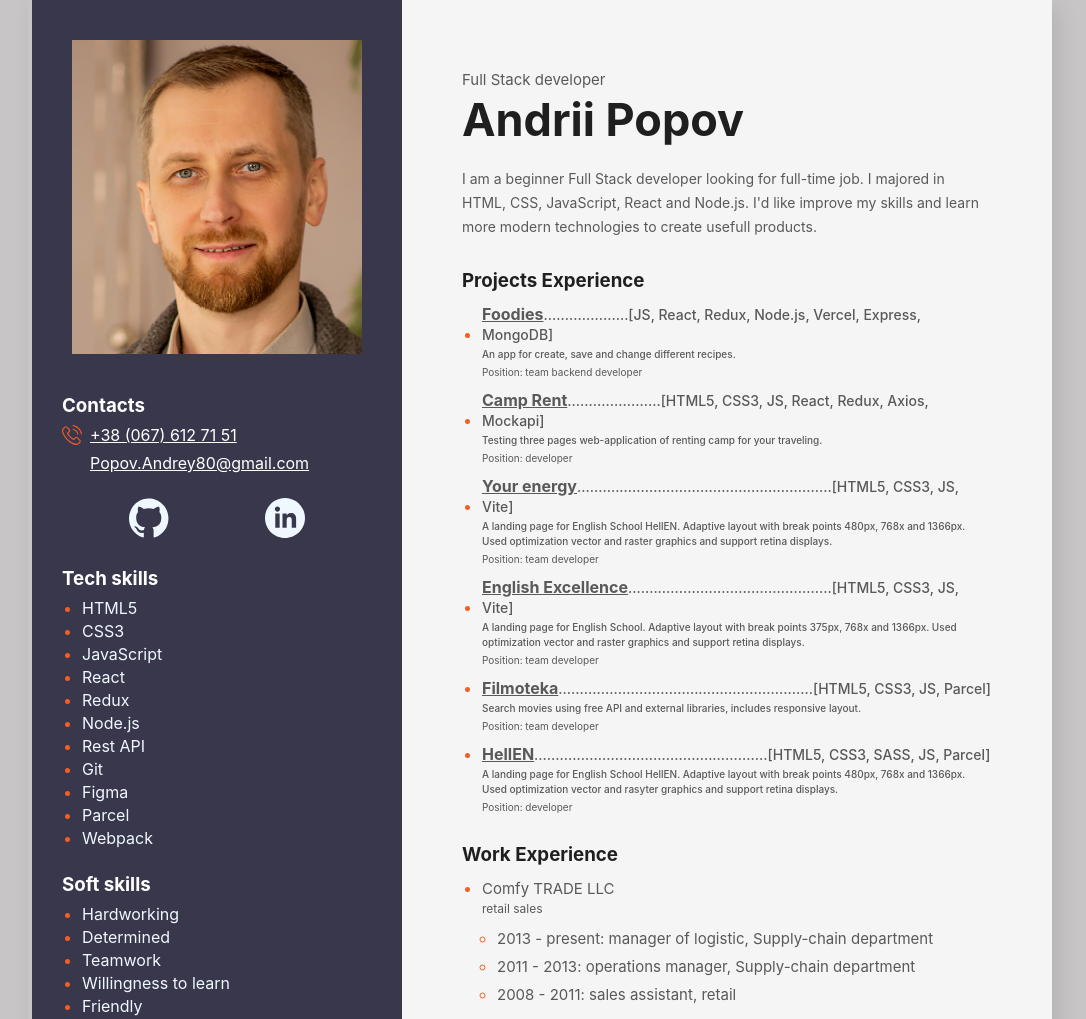
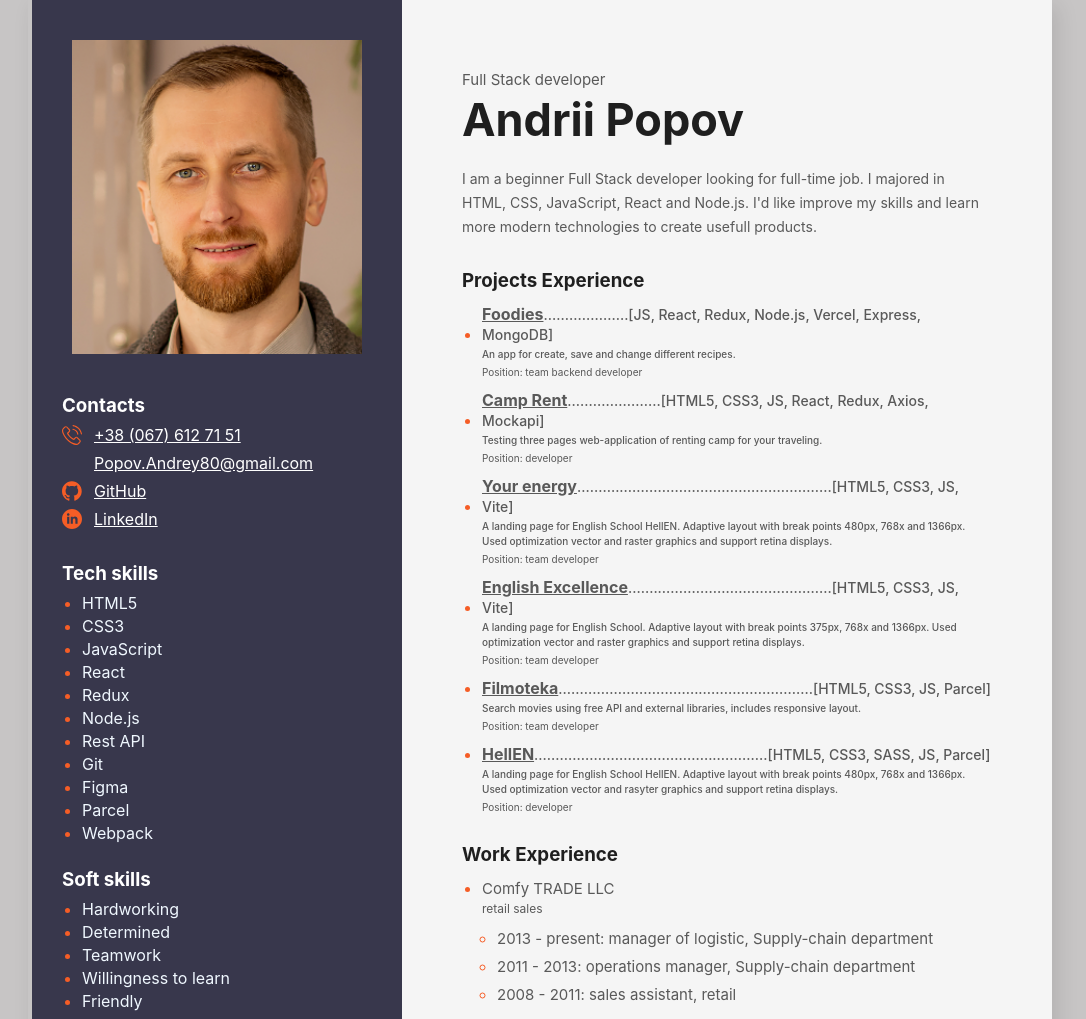
Before and after one commit to Andrii0207/resume, a plain HTML site: page index.html in a window 1280 px wide. Shown: the top 1019 px of the page, without its empty margins (100-1186 px from the left). Drawn offline with Linux system fonts and the light colour scheme.

Commit message:
fix mentor comment

```diff
--- a/index.html
+++ b/index.html
@@ -37,6 +37,7 @@
             <a
               class="project-link"
               href="https://foodies-front.vercel.app/"
+              target="_blank"
               ><span class="project-title">Foodies</span
               ><span class="link-span"
                 >....................[JS, React, Redux, Node.js, Vercel, Express, MongoDB]</span
@@ -49,6 +50,7 @@
             <a
               class="project-link"
               href="https://andrii0207.github.io/rent-camp-app/"
+              target="_blank"
               ><span class="project-title">Camp Rent</span
               ><span class="link-span"
                 >......................[HTML5, CSS3, JS, React, Redux, Axios, Mockapi]</span
@@ -63,6 +65,7 @@
             <a
               class="project-link"
               href="https://yaroslav2727.github.io/your-energy-team-project/"
+              target="_blank"
               ><span class="project-title">Your energy</span
               ><span class="link-span"
                 >............................................................[HTML5, CSS3, JS,
@@ -80,6 +83,7 @@
             <a
               class="project-link"
               href="https://andrii0207.github.io/WoolfTeamProject/"
+              target="_blank"
               ><span class="project-title">English Excellence</span
               ><span class="link-span"
                 >................................................[HTML5, CSS3, JS, Vite]</span
@@ -95,6 +99,7 @@
             <a
               class="project-link"
               href="https://4106677.github.io/team-project-js/"
+              target="_blank"
               ><span class="project-title">Filmoteka</span
               ><span class="link-span"
                 >............................................................[HTML5, CSS3, JS,
@@ -110,6 +115,7 @@
             <a
               class="project-link"
               href="https://andrii0207.github.io/team-project-7/"
+              target="_blank"
               ><span class="project-title">HellEN</span
               ><span class="link-span"
                 >.......................................................[HTML5, CSS3, SASS, JS,
@@ -149,8 +155,8 @@
 
           <li class="item">
             <p class="position">Neoversity GoIT</p>
-            <p class="subposition">FullStack online</p>
-            <p class="period">2023 - present</p>
+            <p class="subposition">Master of Science in Computer Science</p>
+            <p class="period">2023 - 2025</p>
           </li>
           <li class="item">
             <p class="position">GoIT School</p>
@@ -180,7 +186,7 @@
         <div class="sidebar_wrapper">
           <ul class="contact-list">
             <h3 class="section-title">Contacts</h3>
-            <li class="contact-item phone">
+            <li class="contact-item">
               <!-- <span class="contact-sign">phone:</span> -->
               <a
                 class="contact-link"
@@ -196,7 +202,7 @@
                 <span class="contact-span">+38 (067) 612 71 51</span></a
               >
             </li>
-            <li class="contact-item mail">
+            <li class="contact-item">
               <!-- <span class="contact-sign">mail:</span> -->
               <a
                 class="contact-link"
@@ -213,8 +219,40 @@
                 <span class="contact-span">Popov.Andrey80@gmail.com</span></a
               >
             </li>
+            <li class="contact-item">
+              <a
+                class="contact-link"
+                href="https://github.com/Andrii0207"
+                target="_blank"
+              >
+                <svg
+                  class="contact-icon"
+                  width="20"
+                  height="20"
+                >
+                  <use href="./img/sprite.svg#icon-github"></use>
+                </svg>
+                <span class="contact-span">GitHub</span></a
+              >
+            </li>
+            <li class="contact-item">
+              <a
+                class="contact-link"
+                href="https://www.linkedin.com/in/andrii-popov-63b6a225b/"
+                target="_blank"
+              >
+                <svg
+                  class="contact-icon"
+                  width="20"
+                  height="20"
+                >
+                  <use href="./img/sprite.svg#icon-linkedin1"></use>
+                </svg>
+                <span class="contact-span">LinkedIn</span></a
+              >
+            </li>
           </ul>
-          <ul class="social-list">
+          <!-- <ul class="social-list">
             <li class="social-item">
               <a href="https://github.com/Andrii0207">
                 <svg
@@ -237,7 +275,7 @@
                 </svg>
               </a>
             </li>
-          </ul>
+          </ul> -->
 
           <ul>
             <h3 class="section-title">Tech skills</h3>
--- a/styles.css
+++ b/styles.css
@@ -201,18 +201,15 @@ body {
   margin-top: 30px;
 }
 
-.phone {
-  margin-bottom: 8px;
-}
-
 .contact-link {
   display: flex;
   align-items: center;
+  margin-bottom: 8px;
 }
 
 .contact-icon {
   fill: #f55d26;
-  margin-right: 8px;
+  margin-right: 12px;
 }
 
 .contact-span {
@@ -236,10 +233,6 @@ body {
 
 .contact-item:hover {
   color: #f55d26;
-}
-
-.mail {
-  margin-bottom: 25px;
 }
 
 .contact-sign {
```
